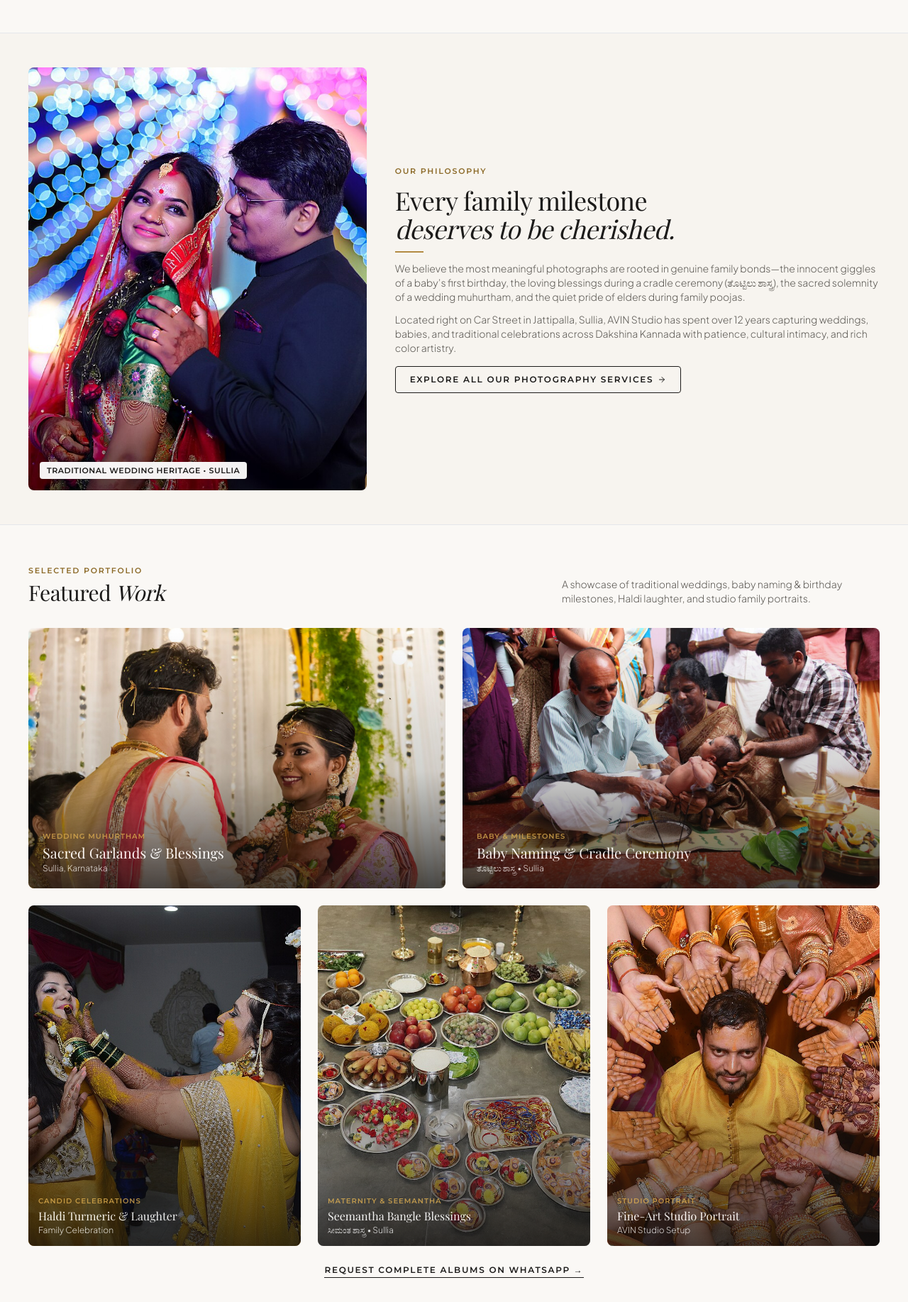
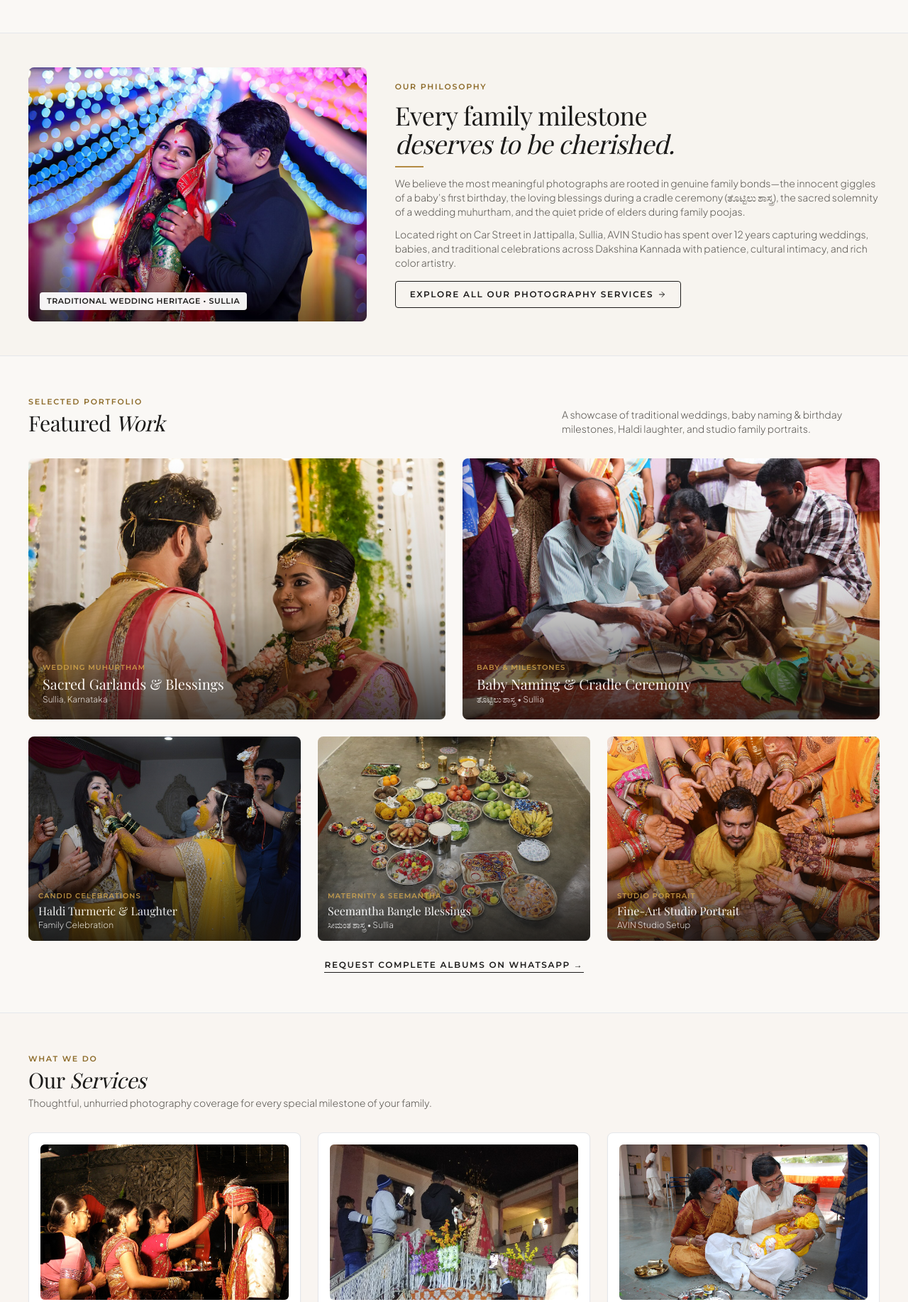
Before and after one commit to sampathkulal400-sketch/avin-studio, a plain HTML site: page index.html in a window 1280 px wide. Shown: the part 931-2766 px from the top of the page at 71% size. Drawn offline with nearby package versions, Linux system fonts and the light colour scheme; a web font is replaced by a local one.

Commit message:
Align desktop containers to uniform max-w-7xl grid, fix aspect ratios on laptop/desktop without affecting mobile

```diff
--- a/index.html
+++ b/index.html
@@ -173,7 +173,7 @@
 
         <!-- Left: Image (Traditional Indian Wedding Heritage) -->
         <div class="lg:col-span-5">
-          <div class="editorial-img-container aspect-[4/3] sm:aspect-[16/10] lg:aspect-[4/5] w-full shadow-sm lightbox-trigger cursor-pointer rounded-lg"
+          <div class="editorial-img-container aspect-[4/3] sm:aspect-[16/10] lg:aspect-[4/3] w-full shadow-sm lightbox-trigger cursor-pointer rounded-lg"
                data-title="Traditional Indian Wedding Heritage & Milestones"
                data-category-label="Heritage & Philosophy">
             <img src="images/philosophy_heritage.jpg"
@@ -277,7 +277,7 @@
         <div class="grid grid-cols-1 sm:grid-cols-3 gap-4 sm:gap-6">
 
           <!-- Item 1: Haldi Turmeric Joy -->
-          <div class="asym-gallery-item editorial-img-container aspect-[4/3] sm:aspect-[4/5] lightbox-trigger rounded-lg"
+          <div class="asym-gallery-item editorial-img-container aspect-[4/3] lightbox-trigger rounded-lg"
                data-title="Traditional Haldi Turmeric Celebrations"
                data-category-label="Candid Celebrations">
             <img src="images/haldi_ceremony.jpg"
@@ -292,7 +292,7 @@
           </div>
 
           <!-- Item 2: Traditional Seemantha (Bangles Ritual) -->
-          <div class="asym-gallery-item editorial-img-container aspect-[4/3] sm:aspect-[4/5] lightbox-trigger rounded-lg"
+          <div class="asym-gallery-item editorial-img-container aspect-[4/3] lightbox-trigger rounded-lg"
                data-title="Traditional Seemantha Bangle Wearing Blessings"
                data-category-label="Maternity & Seemantha">
             <img src="images/seemantha_bangles.jpg"
@@ -307,7 +307,7 @@
           </div>
 
           <!-- Item 3: Studio Fine Art Bridal Portrait -->
-          <div class="asym-gallery-item editorial-img-container aspect-[4/3] sm:aspect-[4/5] lightbox-trigger rounded-lg"
+          <div class="asym-gallery-item editorial-img-container aspect-[4/3] lightbox-trigger rounded-lg"
                data-title="Fine Art Bridal & Matrimonial Studio Portrait"
                data-category-label="Studio Portraiture">
             <img src="images/bridal_studio.jpg"
@@ -469,7 +469,7 @@
 
   <!-- 6. FEATURED STORY (Widescreen, Authentic Indian Wedding Spread) -->
   <section id="story" class="scroll-mt-20 sm:scroll-mt-24 py-8 sm:py-14">
-    <div class="max-w-6xl mx-auto px-4 sm:px-6 lg:px-10">
+    <div class="max-w-7xl mx-auto px-4 sm:px-6 lg:px-10">
 
       <div class="text-center max-w-2xl mx-auto mb-5 sm:mb-7">
         <div class="editorial-label mb-1">Featured Story</div>
@@ -644,7 +644,7 @@
 
   <!-- 9. TESTIMONIALS -->
   <section id="testimonials" class="scroll-mt-20 sm:scroll-mt-24 py-8 sm:py-14 bg-bg-sand/40 border-y border-border-subtle">
-    <div class="max-w-6xl mx-auto px-4 sm:px-6 lg:px-10">
+    <div class="max-w-7xl mx-auto px-4 sm:px-6 lg:px-10">
 
       <div class="text-center max-w-2xl mx-auto mb-6 sm:mb-8">
         <div class="inline-flex items-center gap-1.5 text-amber-700 text-xs font-sub font-semibold mb-1">
```
